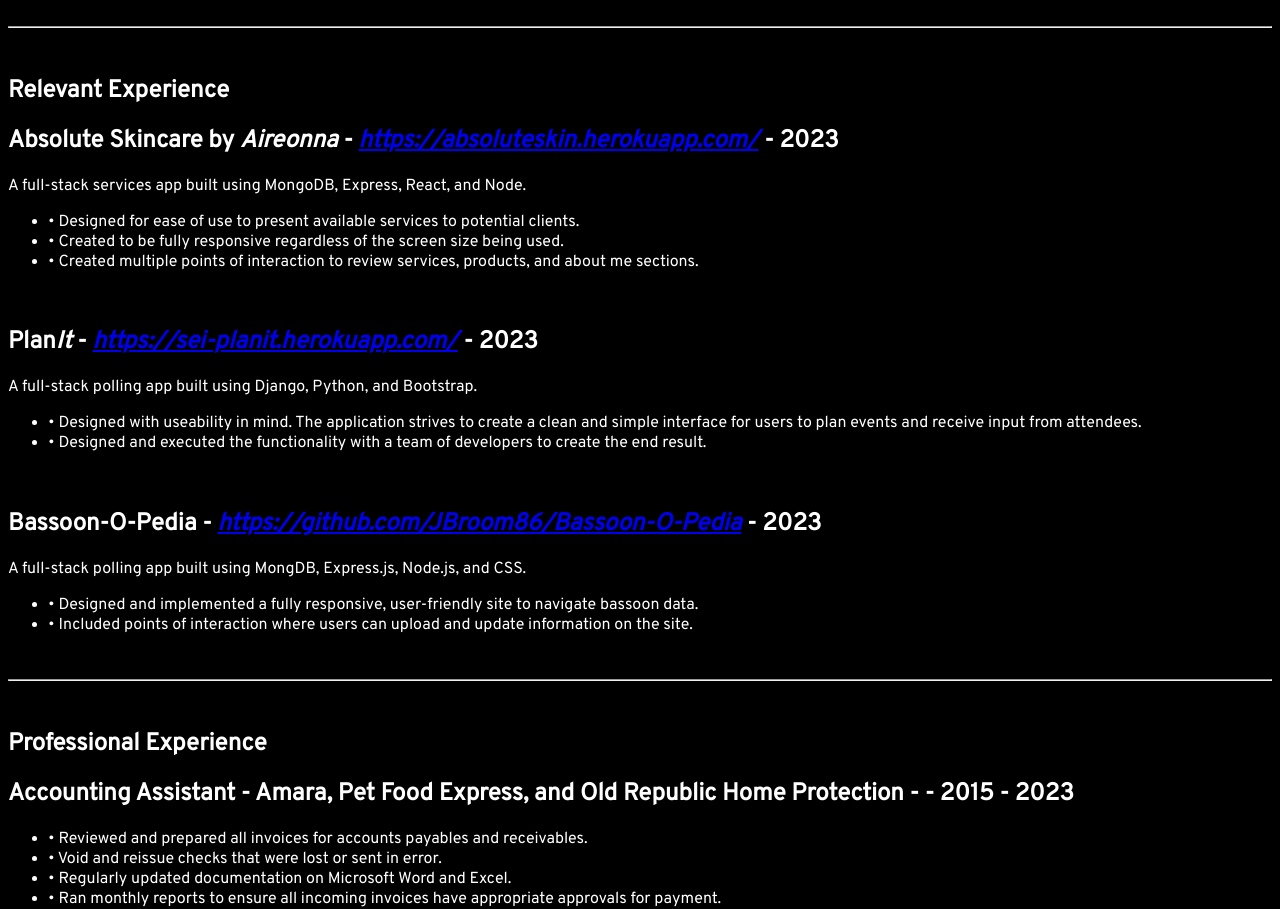
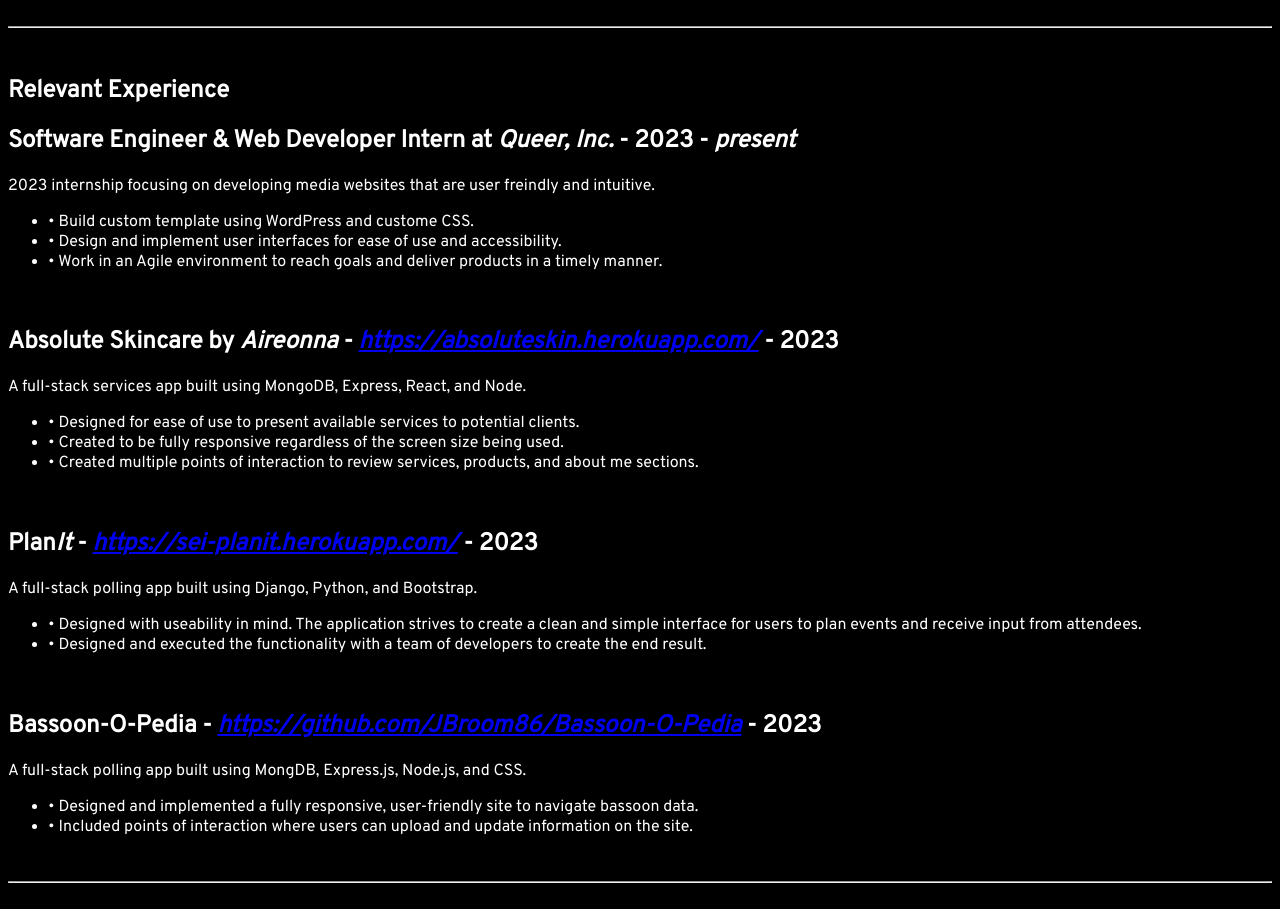
Before and after one commit to JBroom86/react-portfolio, a React (Vite) app in the folder frontend/: page /resume in a window 1280 px wide. Shown: the part 1420-2329 px from the top of the page. Built offline with nearby package versions, Linux system fonts and the light colour scheme.

Commit message:
updated resume page with internship info

```diff
--- a/frontend/src/components/ResumePage/index.jsx
+++ b/frontend/src/components/ResumePage/index.jsx
@@ -33,6 +33,15 @@
             <hr></hr>
             <br />
             <h2 className="text-2xl underline"><strong>Relevant Experience</strong></h2>
+            <h2 className="text-xl"><strong>Software Engineer & Web Developer Intern at <em>Queer, Inc.</em></strong> <a href="https://absoluteskin.herokuapp.com/" className="hover:text-pink-600 transition duration-500"></a> - 2023 - <em> present </em></h2>
+            <p>2023 internship focusing on developing media websites that are user freindly and intuitive.</p>
+
+            <ul>
+                <li>•	Build custom template using WordPress and custome CSS.</li>
+                <li>•	Design and implement user interfaces for ease of use and accessibility.</li>
+                <li>•	Work in an Agile environment to reach goals and deliver products in a timely manner. </li>
+            </ul>
+            <br />
             <h2 className="text-xl"><strong>Absolute Skincare by <em>Aireonna</em></strong> - <a href="https://absoluteskin.herokuapp.com/" className="hover:text-pink-600 transition duration-500"><em>https://absoluteskin.herokuapp.com/</em></a> - 2023</h2>
             <p>A full-stack services app built using MongoDB, Express, React, and Node.</p>
 
```
